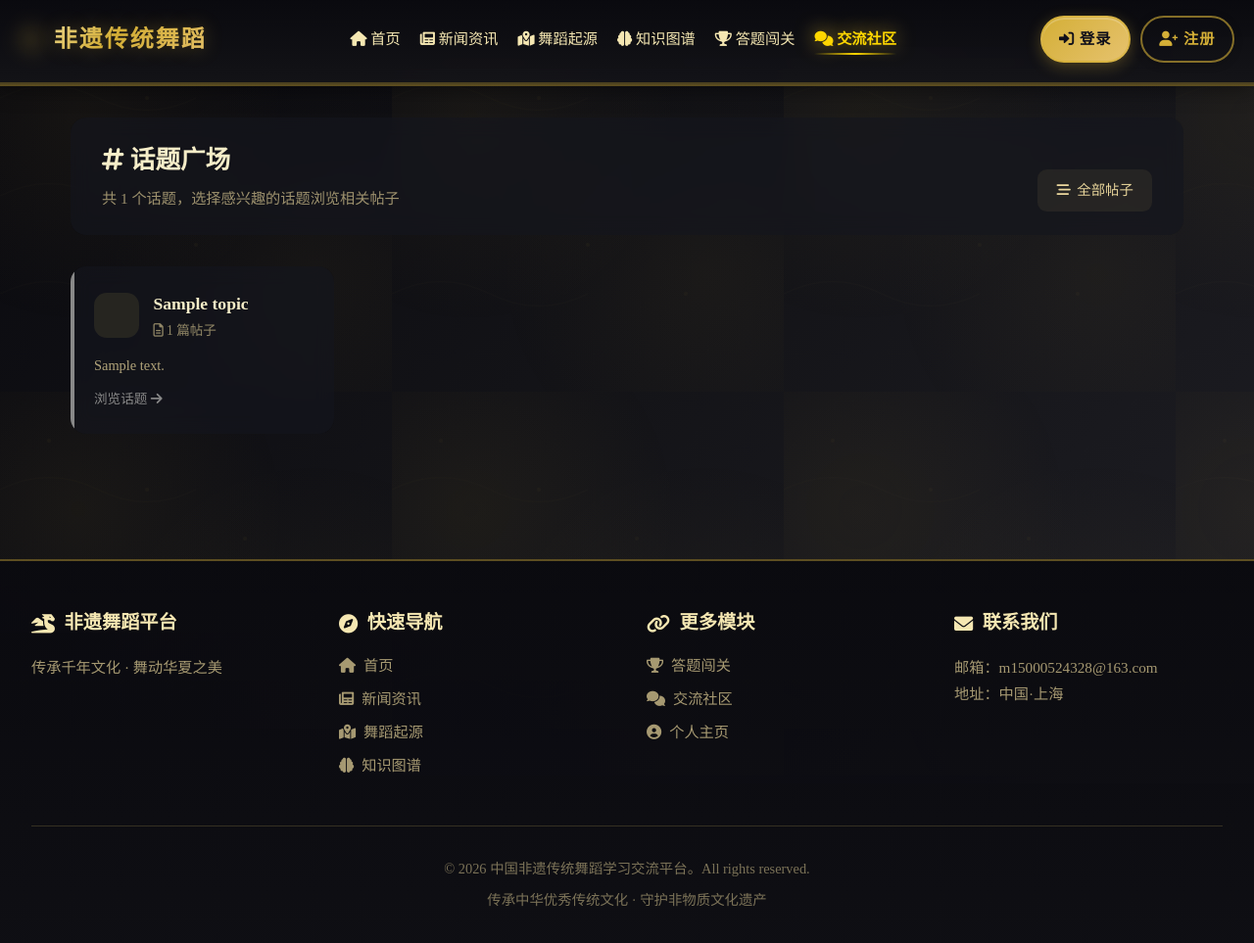
After one commit to chagou313/DanceDjangoProject, a Django app: page /community/topics/ in a window 1280 px wide. The commit adds this page. Shown: the whole page at 98% size. Run offline with Django 5.2, Linux system fonts and the light colour scheme; tables that the repository leaves empty hold one stand-in row (values such as "Sample post").

Commit message:
fix: 补全话题广场页，修复知识图谱接口与出题脚本，补充 dashscope 依赖
- 新增 templates/community/topics.html（/community/topics/ 原先因缺模板报 500），
  话题帖子数只统计已发布帖子，并在"交流社区"下拉菜单加入口
- 知识图谱接口按知识库项目 ID 查询时 origin_project 未赋值导致 500，改为按名称找回
- generate_quiz_questions：干扰项取自真实模块/知识点/项目介绍且保证不重复，
  介绍类题目隐去项目名，解析针对本题
- requirements.txt 加入 dashscope，AI 问答可真正调用通义千问
- .gitignore 忽略 db.sqlite3.* 本地备份（含用户数据）

Co-Authored-By: Claude Opus 5.5 <noreply@anthropic.com>
Claude-Session: https://claude.ai/code/session_01Xv9bCJioFJdqg7y72oEV1z

```diff
--- a/community/views.py
+++ b/community/views.py
@@ -385,5 +385,7 @@ def report_content(request):
 
 def topics_list(request):
     """话题列表页"""
-    topics = Topic.objects.annotate(post_count=Count('posts')).order_by('-sort_order', '-post_count')
+    topics = Topic.objects.annotate(
+        post_count=Count('posts', filter=Q(posts__status='published'))
+    ).order_by('-sort_order', '-post_count')
     return render(request, 'community/topics.html', {'topics': topics})
--- a/knowledge/views.py
+++ b/knowledge/views.py
@@ -38,6 +38,8 @@ def get_project_knowledge_graph(request, project_id):
             try:
                 project = DanceProject.objects.get(id=project_id)
                 project_name = project.name
+                # 按名称找回对应的 origin 项目（用于图片、批次等展示）
+                origin_project = OriginDanceProject.objects.filter(name=project_name).first()
             except DanceProject.DoesNotExist:
                 return JsonResponse({
                     'success': False,
--- a/requirements.txt
+++ b/requirements.txt
@@ -3,3 +3,4 @@ Pillow>=10,<13
 requests>=2.31,<3
 pandas>=2.2,<4
 openpyxl>=3.1,<4
+dashscope>=1.20,<2
--- /dev/null
+++ b/templates/community/topics.html
@@ -0,0 +1,228 @@
+{% extends 'dance/base.html' %}
+
+{% block title %}话题广场 - 交流社区{% endblock %}
+
+{% block content %}
+<style>
+    .topics-container {
+        max-width: 1200px;
+        margin: 0 auto;
+        padding: 2rem;
+    }
+
+    .topics-header {
+        display: flex;
+        justify-content: space-between;
+        align-items: flex-end;
+        gap: 1.5rem;
+        flex-wrap: wrap;
+        background: rgba(20, 22, 30, 0.6);
+        border-radius: 1rem;
+        padding: 1.5rem 2rem;
+        backdrop-filter: blur(10px);
+        margin-bottom: 2rem;
+    }
+
+    .topics-header h1 {
+        margin: 0 0 0.4rem;
+        color: #F5EDC8;
+        font-family: 'Noto Serif SC', serif;
+        font-size: 1.6rem;
+        font-weight: 600;
+    }
+
+    .topics-header p {
+        margin: 0;
+        color: rgba(232, 213, 155, 0.65);
+        font-size: 0.95rem;
+    }
+
+    .topics-actions {
+        display: flex;
+        gap: 0.8rem;
+        flex-wrap: wrap;
+    }
+
+    .topics-btn {
+        display: inline-flex;
+        align-items: center;
+        gap: 0.4rem;
+        padding: 0.6rem 1.2rem;
+        border-radius: 0.6rem;
+        font-family: 'Noto Serif SC', serif;
+        font-size: 0.9rem;
+        text-decoration: none;
+        transition: all 0.3s cubic-bezier(0.4, 0, 0.2, 1);
+    }
+
+    .topics-btn.secondary {
+        background: rgba(216, 191, 100, 0.08);
+        color: #E8D59B;
+    }
+
+    .topics-btn.primary {
+        background: linear-gradient(135deg, #D8BF64, #E8D59B);
+        color: #0F0F1A;
+        font-weight: 600;
+    }
+
+    .topics-btn:hover {
+        transform: translateY(-2px);
+        box-shadow: 0 4px 15px rgba(216, 191, 100, 0.3);
+    }
+
+    .topics-grid {
+        display: grid;
+        grid-template-columns: repeat(auto-fill, minmax(260px, 1fr));
+        gap: 1.25rem;
+    }
+
+    .topic-card {
+        position: relative;
+        display: flex;
+        flex-direction: column;
+        gap: 0.8rem;
+        padding: 1.5rem;
+        background: rgba(20, 22, 30, 0.6);
+        border-radius: 1rem;
+        backdrop-filter: blur(10px);
+        text-decoration: none;
+        overflow: hidden;
+        transition: all 0.3s cubic-bezier(0.4, 0, 0.2, 1);
+    }
+
+    .topic-card::before {
+        content: '';
+        position: absolute;
+        left: 0;
+        top: 0;
+        bottom: 0;
+        width: 4px;
+        background: var(--topic-color, #D8BF64);
+    }
+
+    .topic-card:hover {
+        transform: translateY(-4px);
+        background: rgba(20, 22, 30, 0.85);
+        box-shadow: 0 8px 25px rgba(216, 191, 100, 0.15);
+    }
+
+    .topic-card-head {
+        display: flex;
+        align-items: center;
+        gap: 0.9rem;
+    }
+
+    .topic-icon {
+        flex-shrink: 0;
+        width: 46px;
+        height: 46px;
+        display: flex;
+        align-items: center;
+        justify-content: center;
+        border-radius: 0.8rem;
+        background: rgba(216, 191, 100, 0.1);
+        color: var(--topic-color, #D8BF64);
+        font-size: 1.2rem;
+    }
+
+    .topic-name {
+        margin: 0;
+        color: #F5EDC8;
+        font-family: 'Noto Serif SC', serif;
+        font-size: 1.1rem;
+        font-weight: 600;
+    }
+
+    .topic-count {
+        margin-top: 0.2rem;
+        color: rgba(232, 213, 155, 0.6);
+        font-size: 0.85rem;
+    }
+
+    .topic-desc {
+        margin: 0;
+        color: rgba(232, 213, 155, 0.75);
+        font-size: 0.9rem;
+        line-height: 1.6;
+        flex: 1;
+    }
+
+    .topic-link {
+        color: var(--topic-color, #D8BF64);
+        font-size: 0.85rem;
+    }
+
+    .topics-empty {
+        text-align: center;
+        padding: 4rem 2rem;
+        background: rgba(20, 22, 30, 0.6);
+        border-radius: 1rem;
+        color: rgba(232, 213, 155, 0.7);
+    }
+
+    .topics-empty i {
+        font-size: 2.5rem;
+        margin-bottom: 1rem;
+        color: rgba(216, 191, 100, 0.5);
+    }
+
+    @media (max-width: 768px) {
+        .topics-container {
+            padding: 1rem;
+        }
+
+        .topics-header {
+            padding: 1.25rem;
+        }
+
+        .topics-header h1 {
+            font-size: 1.35rem;
+        }
+    }
+</style>
+
+<div class="topics-container">
+    <div class="topics-header">
+        <div>
+            <h1><i class="fas fa-hashtag"></i> 话题广场</h1>
+            <p>共 {{ topics|length }} 个话题，选择感兴趣的话题浏览相关帖子</p>
+        </div>
+        <div class="topics-actions">
+            <a href="{% url 'community_posts' %}" class="topics-btn secondary"><i class="fas fa-stream"></i> 全部帖子</a>
+            {% if user.is_authenticated %}
+            <a href="{% url 'create_post' %}" class="topics-btn primary"><i class="fas fa-plus-circle"></i> 发布帖子</a>
+            {% endif %}
+        </div>
+    </div>
+
+    {% if topics %}
+    <div class="topics-grid">
+        {% for topic in topics %}
+        <a href="{% url 'community_posts' %}?topic={{ topic.id }}" class="topic-card" style="--topic-color: {{ topic.color|default:'#D8BF64' }};">
+            <div class="topic-card-head">
+                <div class="topic-icon">
+                    {% if topic.icon %}
+                        <i class="{% if 'fa-' in topic.icon and ' ' not in topic.icon %}fas {% endif %}{{ topic.icon }}"></i>
+                    {% else %}
+                        <i class="fas fa-tag"></i>
+                    {% endif %}
+                </div>
+                <div>
+                    <h2 class="topic-name">{{ topic.name }}</h2>
+                    <div class="topic-count"><i class="far fa-file-alt"></i> {{ topic.post_count }} 篇帖子</div>
+                </div>
+            </div>
+            <p class="topic-desc">{{ topic.description|default:"暂无话题描述" }}</p>
+            <span class="topic-link">浏览话题 <i class="fas fa-arrow-right"></i></span>
+        </a>
+        {% endfor %}
+    </div>
+    {% else %}
+    <div class="topics-empty">
+        <i class="fas fa-comments"></i>
+        <p>还没有任何话题</p>
+    </div>
+    {% endif %}
+</div>
+{% endblock %}
--- a/templates/dance/base.html
+++ b/templates/dance/base.html
@@ -658,6 +658,7 @@
                     <a href="{% url 'community_posts' %}" class="{% if request.resolver_match.url_name == 'community_posts' or request.resolver_match.url_name == 'post_detail' or request.resolver_match.url_name == 'create_post' or request.resolver_match.url_name == 'topics_list' %}active{% endif %}"><i class="fas fa-comments"></i> 交流社区</a>
                     <div class="dropdown-menu">
                         <a href="{% url 'community_posts' %}" class="dropdown-item"><i class="fas fa-stream"></i> 帖子列表</a>
+                        <a href="{% url 'topics_list' %}" class="dropdown-item"><i class="fas fa-hashtag"></i> 话题广场</a>
                         {% if user.is_authenticated %}
                         <div class="dropdown-divider"></div>
                         <a href="{% url 'create_post' %}" class="dropdown-item"><i class="fas fa-plus-circle"></i> 发布帖子</a>
```
Also changed, not shown: quiz/management/commands/generate_quiz_questions.py (+70 -21 lines), 1 other file.
